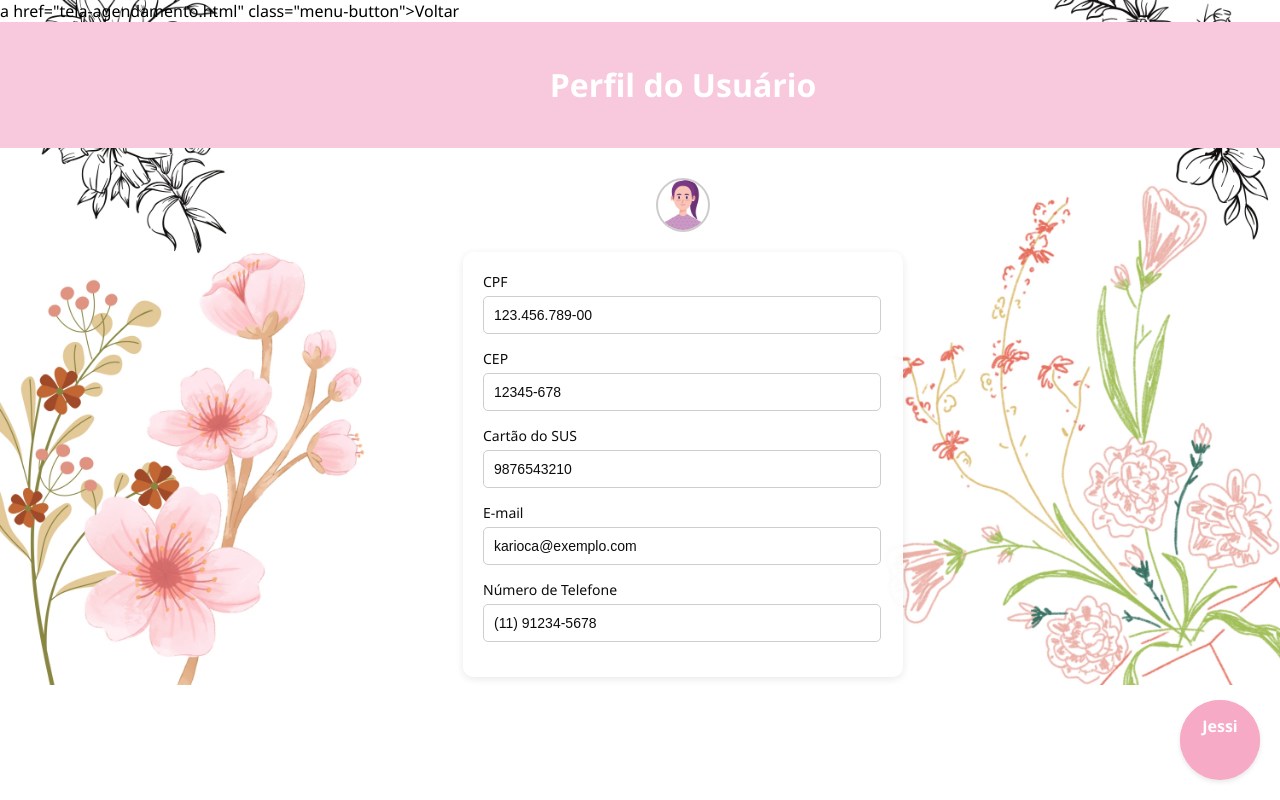
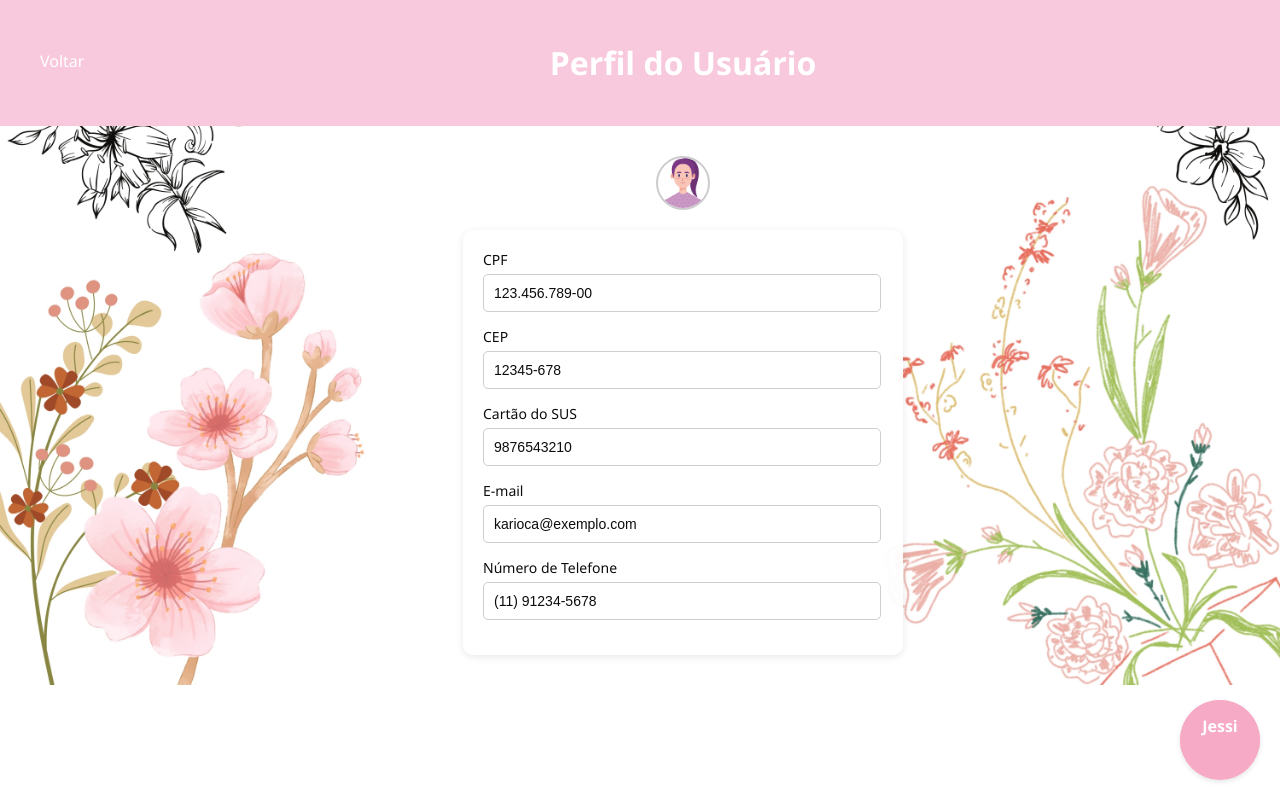
Before and after one commit to Lucca-rgb/Site-FemCare, a plain HTML site: page site slf espro/perfil.html in a window 1280 px wide. Shown: the top 800 px of the page. Drawn offline with Linux system fonts and the light colour scheme.

Commit message:
Update perfil.html

```diff
--- a/site slf espro/perfil.html
+++ b/site slf espro/perfil.html
@@ -8,7 +8,7 @@
 </head>
 <body>
     <!-- Botão de Voltar -->
-    a href="tela-agendamento.html" class="menu-button">Voltar</a>
+    <a href="tela-agendamento.html" class="menu-button">Voltar</a>
 
     <!-- Header com fundo rosa pastel -->
     <div class="header">
```
